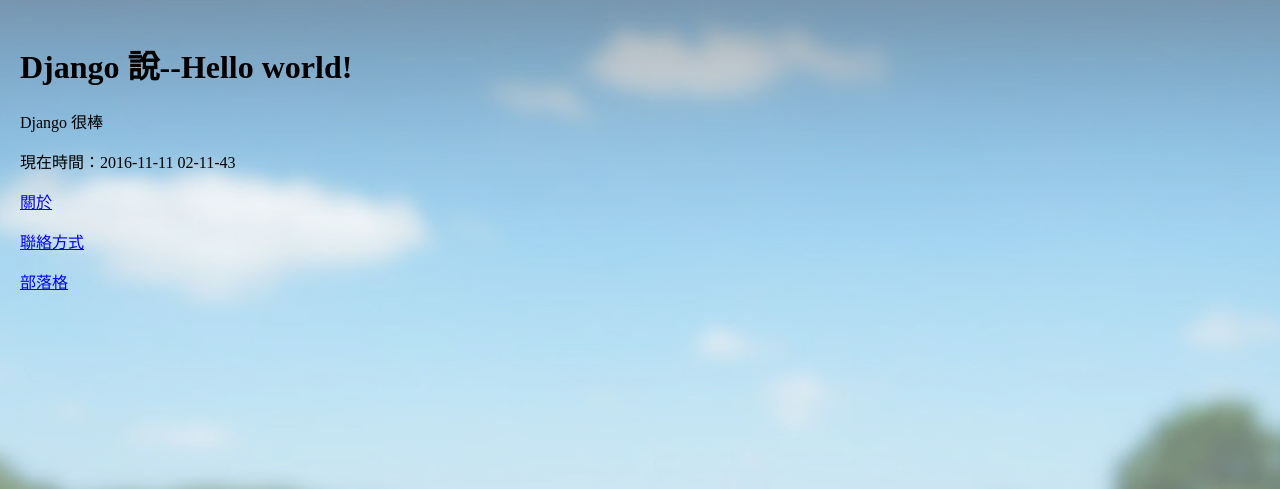
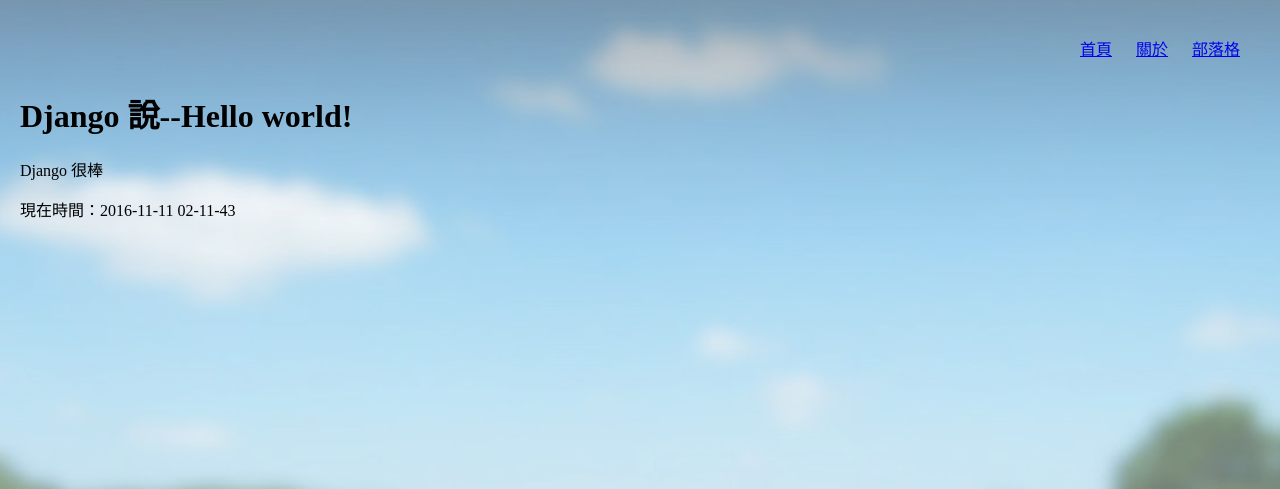
Before and after one commit to Evamomo/blog, a Django app: page / in a window 1280 px wide. Shown: the top 489 px of the page. Run offline with Django 3.2, Linux system fonts and the light colour scheme.

Commit message:
CH.7 done

```diff
--- a/blog/article/models.py
+++ b/blog/article/models.py
@@ -15,6 +15,7 @@
 class Comment(models.Model):
     article = models.ForeignKey(Article)
     content = models.CharField(max_length=128)
+    pubDateTime = models.DateTimeField(auto_now_add=True)
 
     def __str__(self):
         return self.article.title + '-' + str(self.id)
--- a/blog/article/templates/article/article.html
+++ b/blog/article/templates/article/article.html
@@ -7,8 +7,8 @@
 <link rel="stylesheet" href="{% static 'main/css/main.css' %}">
 </head>
 <body>
+{% include 'main/menu.html' %}
 <h1>部落格說--Hello world!</h1>
 <br>
-<p><a href="{% url 'main:main' %}">回首頁</a></p>
 </body>
 </html>
--- a/blog/main/static/main/css/main.css
+++ b/blog/main/static/main/css/main.css
@@ -7,3 +7,13 @@
   background: url(../img/background.jpg) no-repeat center center fixed;
   background-size: cover;
 }
+
+/* Menu */
+ul#menu {
+margin-bottom: 30px;
+text-align: right;
+}
+ul#menu li {
+display: inline-block;
+margin-right:20px;
+}
--- a/blog/main/templates/main/about.html
+++ b/blog/main/templates/main/about.html
@@ -7,8 +7,8 @@
 <link rel="stylesheet" href="{% static 'main/css/main.css' %}">
 </head>
 <body>
+{% include 'main/menu.html' %}
 <h1>關於部落格</h1>
 <p>歡迎來到我的部落格,您可盡情瀏覽並留言。</p><br>
-<p><a href="{% url 'main:main' %}">回首頁</a></p>
 </body>
 </html>
--- a/blog/main/templates/main/main.html
+++ b/blog/main/templates/main/main.html
@@ -7,11 +7,9 @@
 <link rel="stylesheet" href="{% static 'main/css/main.css' %}">
 </head>
 <body>
+{% include 'main/menu.html' %}
 <h1>Django 說--Hello world!</h1>
 <p>{{ like }}</p>
 <p> 現在時間：{{ now|date:"Y-m-d H-i-s" }}</p>
-<p><a href="{% url 'main:about' %}">關於</a></p>
-<p><a href="{% url 'main:contact' %}">聯絡方式</a></p>
-<p><a href="{% url 'article:article' %}">部落格</a></p>
 </body>
 </html>
--- /dev/null
+++ b/blog/main/templates/main/menu.html
@@ -0,0 +1,5 @@
+<ul id="menu">
+  <li><a href="{% url 'main:main' %}">首頁</a></li>
+  <li><a href="{% url 'main:about' %}">關於</a></li>
+  <li><a href="{% url 'article:article' %}">部落格</a></li>
+</ul>
```
Also changed, not shown: 1 other file.
